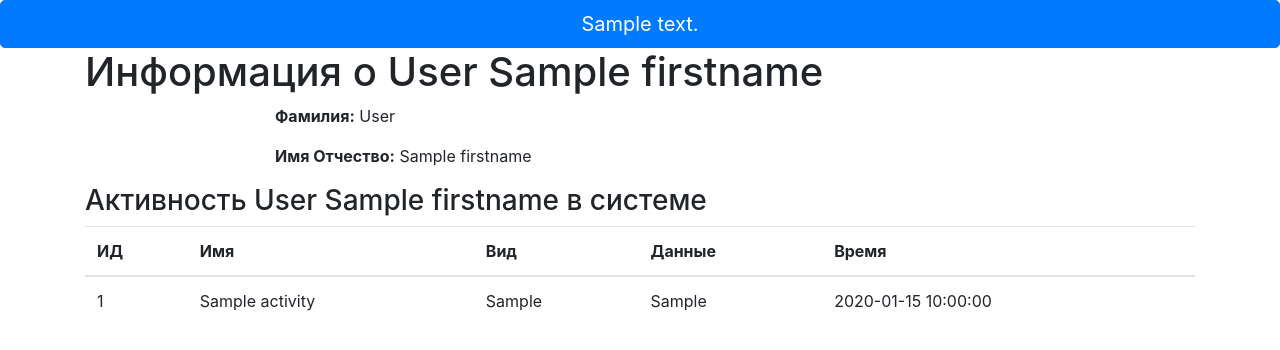
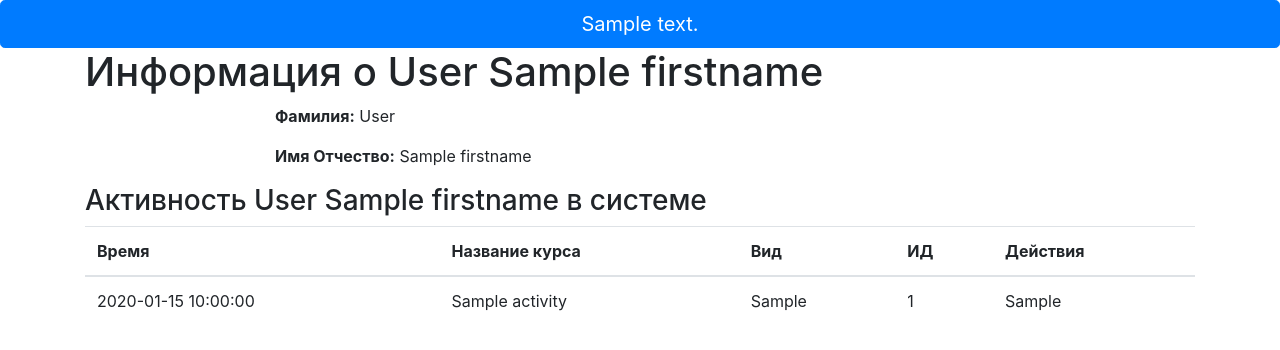
Before and after one commit to ikanashov/bbportfolio, a Flask app: template src/templates/useractivity.html in a window 1280 px wide. Shown: the top 350 px of the page. Run offline with Flask 2, Linux system fonts and the light colour scheme; the template is opened without the code that fills it: most values are stand-ins (such as "Sample title", 1, 10 or a date in 2020); parts of the project's set-up code (start-up, migrations or seed data) failed here and were passed over; some libraries are stand-ins or nearby versions.

Commit message:
add text-break and rename col in table

```diff
--- a/src/templates/useractivity.html
+++ b/src/templates/useractivity.html
@@ -31,21 +31,21 @@
             <table class="table">
                 <thead>
                   <tr>
+                    <th>Время</th>
+                    <th>Название курса</th>
+                    <th>Вид</th>
                     <th>ИД</th>
-                    <th>Имя</th>
-                    <th>Вид</th>
-                    <th>Данные</th>
-                    <th>Время</th>
+                    <th>Действия</th>
                   </tr>
                 </thead>
                 <tbody>
                     {% for activity in useractivity -%}
                     <tr>
+                        <td>{{activity.activity_datetime}}</td>
+                        <td class="text-break">{{activity.course_name}}</td>
+                        <td>{{activity.activity_type}}</td>
                         <td>{{activity.course_id}}</td>
-                        <td>{{activity.course_name}}</td>
-                        <td>{{activity.activity_type}}</td>
-                        <td>{{activity.activity_data}}</td>
-                        <td>{{activity.activity_datetime}}</td>
+                        <td class="text-break">{{activity.activity_data}}</td>
                     </tr>
                     {% endfor -%}
                 </tbody>
--- a/src/templates/usercourses.html
+++ b/src/templates/usercourses.html
@@ -40,7 +40,7 @@
                     {% for usercourse in usercourses -%}
                     <tr>
                        <td>{{usercourse.course_id}}</td>
-                       <td><a href="courses/{{usercourse.course_user_id}}">{{usercourse.course_name}}</a></td>
+                       <td class="text-break"><a href="courses/{{usercourse.course_user_id}}">{{usercourse.course_name}}</a></td>
                        <td>{{usercourse.course_user_id}}</td>
                     </tr>
                     {% endfor -%}
```
